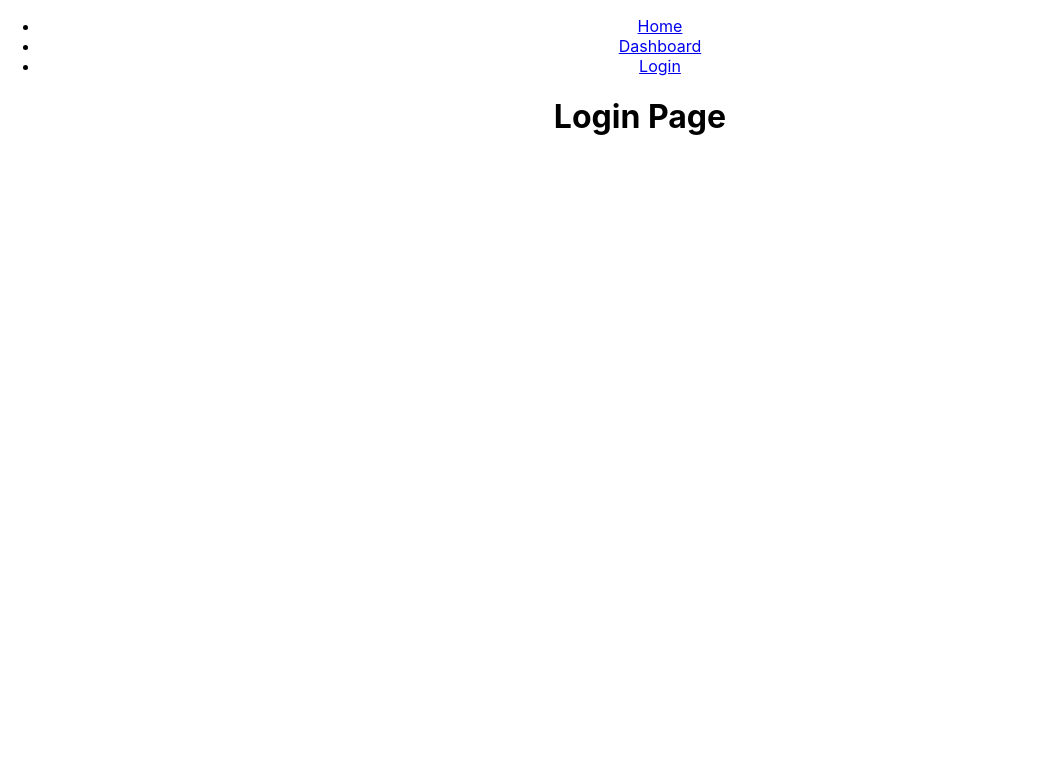
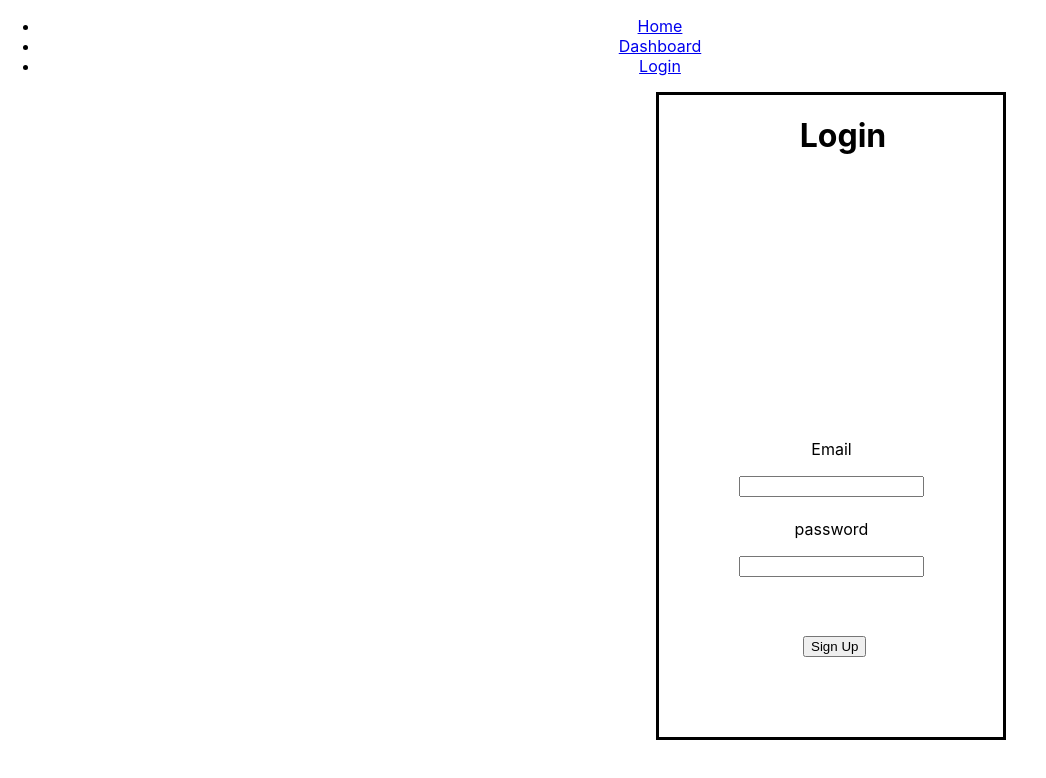
Before and after one commit to BH23TM/TaskManager, a React (Create React App) app: page /Login in a window 1280 px wide. Shown: the top 778 px of the page, without its empty margins (0-1046 px from the left). Built offline with nearby package versions, Linux system fonts and the light colour scheme.

Commit message:
[commit message]

```diff
--- a/package.json
+++ b/package.json
@@ -8,7 +8,7 @@
     "@testing-library/user-event": "^13.5.0",
     "react": "^18.2.0",
     "react-dom": "^18.2.0",
-    "react-scripts": "5.0.1",
+    "react-scripts": "^5.0.1",
     "web-vitals": "^2.1.4"
   },
   "scripts": {
--- /dev/null
+++ b/src/pages/Login.css
@@ -0,0 +1,27 @@
+.box{
+    border-style: solid;
+    padding-bottom: 70vh;
+    padding-left: 3vh;
+    width: 40vh;
+    position: absolute;
+    left: 82vh;
+
+
+}
+.email{
+    position: absolute;
+    left: 10vh;
+    bottom: 30vh;
+
+}
+.password{
+    position: absolute;
+    bottom: 20vh;
+    left: 10vh;
+}
+.signup{
+    position: absolute;
+    bottom: 10vh;
+    left: 18vh;
+    cursor: pointer;
+}
--- a/src/pages/Login.js
+++ b/src/pages/Login.js
@@ -1,6 +1,23 @@
+
+import './Login.css';
+import { Route } from 'react-router-dom';
 const Login = () => {
     return(
-    <h1>Login Page</h1>)
+
+        <div class = 'box'>
+            <h1>Login</h1>
+            <div class = 'email'>
+            <p>Email</p>
+            <input type={'text'}></input>
+            </div>
+            <div class = 'password'>
+                <p>password</p>
+                <input type = {'text'}></input>
+            </div>
+            <button  class = 'signup'>Sign Up</button>
+
+        </div>
+    )
 }
 
 export default Login;
--- /dev/null
+++ b/src/pages/sign_up.js
@@ -0,0 +1,5 @@
+const sign_up = () =>{
+    return(
+    <h1>Sign Up</h1>)
+}
+export default sign_up;
```
Also changed, not shown: public/css/formating.css (added, +66 -0 lines), 1 other file (tests, documents, lock files or other folders).
